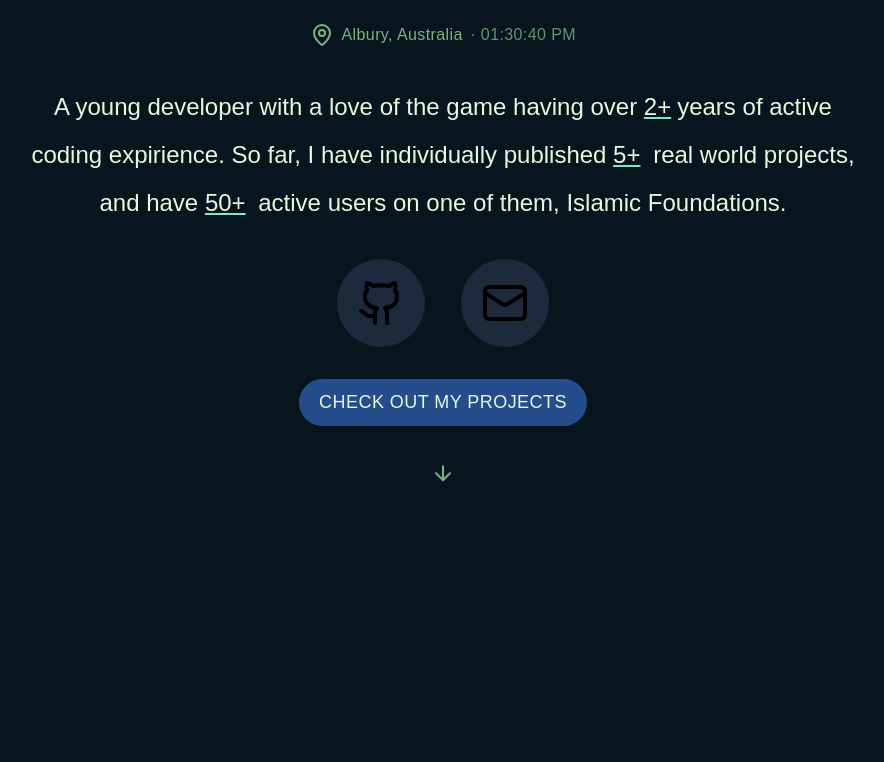
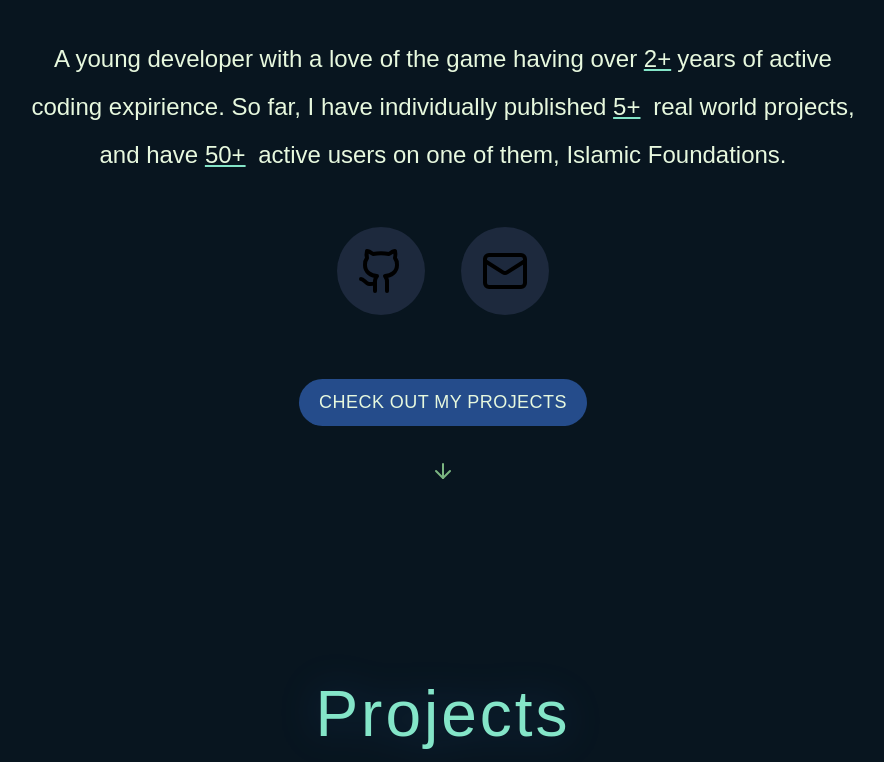
Before and after one commit to Raeef-Chowdhury/Portfolio, a Next.js app: page / in a window 1280 px wide. Shown: the part 357-1119 px from the top of the page, without its empty margins (197-1081 px from the left). Before the commit the page ends 842 px from the top, so only its background shows below. Built offline with nearby package versions, Linux system fonts and the light colour scheme.

Commit message:
add heading

```diff
--- a/app/page.tsx
+++ b/app/page.tsx
@@ -1,6 +1,6 @@
 import Header from "@/components/header";
 import Hero from "@/components/hero";
-//TODO:CHECK OUT PROJECTS CTA BUTTON HERO?
+import Projects from "@/components/projects";
 //TODO: BRIEF TOOLS LINE
 //TODO: BACKGROUND SHAPES/SVGS?????
 export default function Home() {
@@ -8,6 +8,7 @@ export default function Home() {
     <>
       <Header />
       <Hero />
+      <Projects />
     </>
   );
 }
--- /dev/null
+++ b/components/heading.jsx
@@ -0,0 +1,8 @@
+function Heading({ content }) {
+  return (
+    <h1 className="drop-shadow-[0_0_20px_rgba(59,130,246,0.2)] mx-auto w-[fit-content] text-center text-[6.4rem] relative tracking-[0.3rem] text-primary before:transition-all before:duration-[600ms] before:content-[] before:absolute before:w-[0] before:h-[8rem] before:left-[-10px] before:bottom-[0px] hover:before:w-[110%] before:skew-x-12 before:opacity-[0.2] hover:cursor-pointer  before:bg-tertiary before:top-[10px] before:left-[-15px] transition-colors duration-300">
+      {content}
+    </h1>
+  );
+}
+export default Heading;
--- a/components/hero.tsx
+++ b/components/hero.tsx
@@ -26,7 +26,7 @@ function Hero() {
     return () => clearInterval(interval);
   }, []);
   return (
-    <div className="flex flex-col mx-auto max-w-[1440px] items-center justify-center text-center mt-[9.6rem] px-6">
+    <div className="flex flex-col mx-auto max-w-[1440px] items-center justify-center text-center mt-[4.8rem] px-6">
       <div className="">
         <p className="text-text text-[1.8rem] mb-[1.8rem]">
           Hey There!{" "}
@@ -78,7 +78,7 @@ function Hero() {
           </span>{" "}
           active users on one of them, Islamic Foundations.
         </p>
-        <div className="flex gap-[3.6rem] max-w-[644px] justify-self-center mt-[3.2rem]">
+        <div className="flex gap-[3.6rem] max-w-[644px] justify-self-center mt-[4.8rem]">
           <a
             href="https://github.com/raeef-chowdhury"
             target="_blank"
@@ -172,7 +172,7 @@ function Hero() {
             </button>
           </a>
         </div>
-        <button className="group relative px-8 py-4 bg-secondary text-text rounded-full text-[1.8rem] tracking-wide hover:cursor-pointer transition-all duration-300 hover:scale-105 hover:shadow-lg hover:shadow-slate-800/50 mt-[3.2rem]">
+        <button className="group relative px-8 py-4 bg-secondary text-text rounded-full text-[1.8rem] tracking-wide hover:cursor-pointer transition-all duration-300 hover:scale-105 hover:shadow-lg hover:shadow-slate-800/50 mt-[6.4rem]">
           CHECK OUT MY PROJECTS
           <svg
             xmlns="http://www.w3.org/2000/svg"
--- /dev/null
+++ b/components/projects.tsx
@@ -0,0 +1,9 @@
+import Heading from "@/components/heading";
+function Projects() {
+  return (
+    <div className="max-w-[1440px] mx-auto mt-[24rem] flex flex-col items-center ">
+      <Heading content="Projects" />
+    </div>
+  );
+}
+export default Projects;
```
